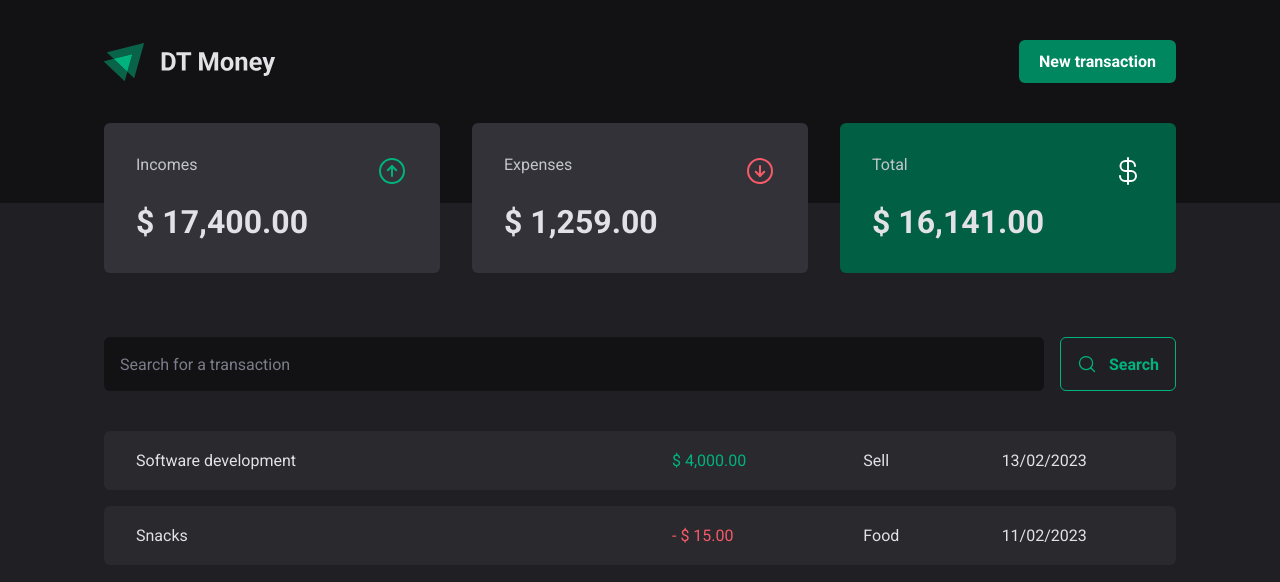
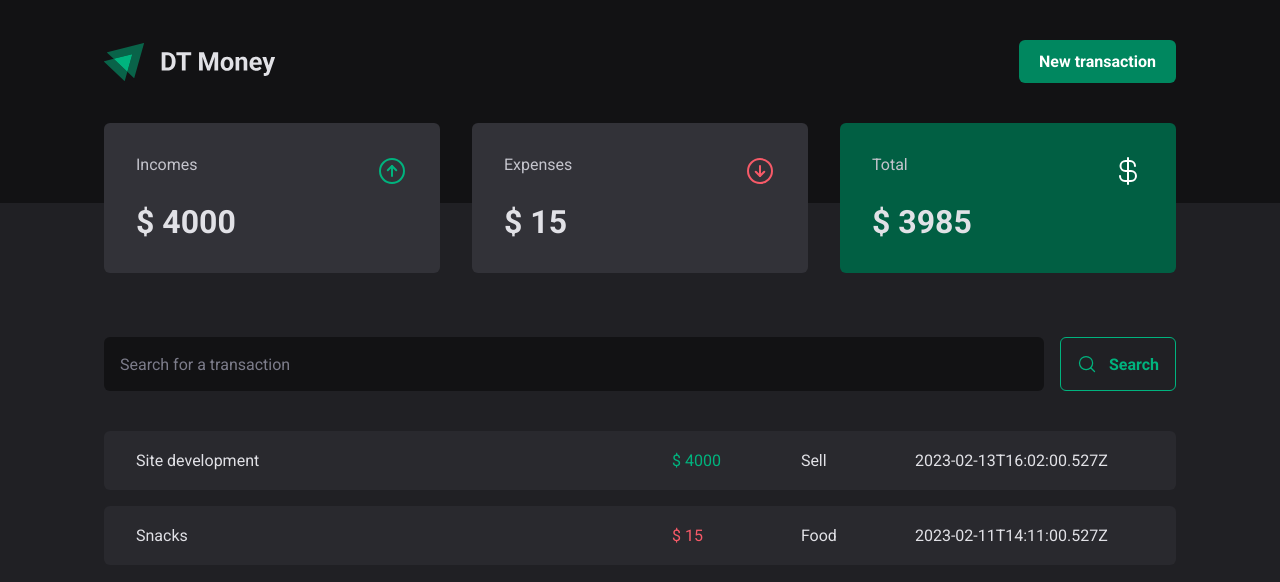
Before and after one commit to guilherme-n/dt-money, a React (Vite) app: page / in a window 1280 px wide. Shown: the top 582 px of the page. Built offline with nearby package versions, Linux system fonts and the light colour scheme; data requests are answered from the project's data file.

Commit message:
create transactions context

```diff
--- a/server.json
+++ b/server.json
@@ -5,7 +5,7 @@
 			"description": "Site development",
 			"type": "income",
 			"category": "Sell",
-			"price": "4000",
+			"price": 4000,
 			"createdAt": "2023-02-13T16:02:00.527Z"
 		},
 		{
@@ -13,7 +13,7 @@
 			"description": "Snacks",
 			"type": "outcome",
 			"category": "Food",
-			"price": "15",
+			"price": 15,
 			"createdAt": "2023-02-11T14:11:00.527Z"
 		}
 	]
--- a/src/App.tsx
+++ b/src/App.tsx
@@ -1,4 +1,5 @@
 import { ThemeProvider } from 'styled-components';
+import { TransactionsProvider } from './components/contexts/TransactionsContext';
 import { Transactions } from './pages/Transactions';
 import { GlobalStyle } from './styles/global';
 import { defaultTheme } from './styles/themes/default';
@@ -7,7 +8,9 @@ export function App() {
 	return (
 		<ThemeProvider theme={defaultTheme}>
 			<GlobalStyle />
-			<Transactions />
+			<TransactionsProvider>
+				<Transactions />
+			</TransactionsProvider>
 		</ThemeProvider>
 	);
 }
--- a/src/components/Summary/index.tsx
+++ b/src/components/Summary/index.tsx
@@ -1,7 +1,28 @@
 import { SummaryCard, SummaryContainer } from './styles';
 import { ArrowCircleDown, ArrowCircleUp, CurrencyDollar } from 'phosphor-react';
+import { useTransactions } from '../contexts/TransactionsContext';
 
 export function Summary() {
+	const { transactions } = useTransactions();
+
+	const summary = transactions.reduce(
+		(acc, transaction) => {
+			if (transaction.type === 'income') {
+				acc.incomes += transaction.price;
+				acc.total += transaction.price;
+			} else {
+				acc.expenses += transaction.price;
+				acc.total -= transaction.price;
+			}
+			return acc;
+		},
+		{
+			incomes: 0,
+			expenses: 0,
+			total: 0,
+		}
+	);
+
 	return (
 		<SummaryContainer>
 			<SummaryCard iconColor='green'>
@@ -9,7 +30,7 @@ export function Summary() {
 					<span>Incomes</span>
 					<ArrowCircleUp size={32} />
 				</header>
-				<strong>$ 17,400.00</strong>
+				<strong>$ {summary.incomes}</strong>
 			</SummaryCard>
 
 			<SummaryCard iconColor='red'>
@@ -17,7 +38,7 @@ export function Summary() {
 					<span>Expenses</span>
 					<ArrowCircleDown size={32} />
 				</header>
-				<strong>$ 1,259.00</strong>
+				<strong>$ {summary.expenses}</strong>
 			</SummaryCard>
 
 			<SummaryCard iconColor='white' bgColor='green'>
@@ -25,7 +46,7 @@ export function Summary() {
 					<span>Total</span>
 					<CurrencyDollar size={32} />
 				</header>
-				<strong>$ 16,141.00</strong>
+				<strong>$ {summary.total}</strong>
 			</SummaryCard>
 		</SummaryContainer>
 	);
--- /dev/null
+++ b/src/components/contexts/TransactionsContext.tsx
@@ -0,0 +1,43 @@
+import {
+	createContext,
+	Dispatch,
+	ReactNode,
+	SetStateAction,
+	useContext,
+	useEffect,
+	useState,
+} from 'react';
+import { Transaction } from '../../types/transaction';
+
+const TransactionsContext = createContext({} as TransactionsContextType);
+
+interface TransactionsContextType {
+	transactions: Transaction[];
+	setTransactions: Dispatch<SetStateAction<Transaction[]>>;
+}
+
+interface TransactionsProviderProps {
+	children: ReactNode;
+}
+
+export function TransactionsProvider({ children }: TransactionsProviderProps) {
+	const [transactions, setTransactions] = useState<Transaction[]>([]);
+
+	useEffect(() => {
+		getTransactions();
+	}, []);
+
+	const getTransactions = async () => {
+		const response = await fetch('http://localhost:3333/transactions');
+		const data = await response.json();
+		setTransactions(data);
+	};
+
+	return (
+		<TransactionsContext.Provider value={{ transactions, setTransactions }}>
+			{children}
+		</TransactionsContext.Provider>
+	);
+}
+
+export const useTransactions = () => useContext(TransactionsContext);
--- a/src/pages/Transactions/index.tsx
+++ b/src/pages/Transactions/index.tsx
@@ -1,3 +1,4 @@
+import { useTransactions } from '../../components/contexts/TransactionsContext';
 import { Header } from '../../components/Header';
 import { SearchForm } from '../../components/SearchForm';
 import { Summary } from '../../components/Summary';
@@ -8,28 +9,29 @@ import {
 } from './styles';
 
 export function Transactions() {
+	const { transactions } = useTransactions();
+
 	return (
 		<div>
 			<Header />
 			<Summary />
-
 			<TransactionsContainer>
 				<SearchForm />
 				<TransactionsTable>
 					<thead></thead>
 					<tbody>
-						<tr>
-							<td>Software development</td>
-							<PriceHighlight variant='income'>$ 4,000.00</PriceHighlight>
-							<td>Sell</td>
-							<td>13/02/2023</td>
-						</tr>
-						<tr>
-							<td>Snacks</td>
-							<PriceHighlight variant='expense'>- $ 15.00</PriceHighlight>
-							<td>Food</td>
-							<td>11/02/2023</td>
-						</tr>
+						{transactions.map((transaction) => {
+							return (
+								<tr key={transaction.id}>
+									<td>{transaction.description}</td>
+									<PriceHighlight variant={transaction.type}>
+										$ {transaction.price}
+									</PriceHighlight>
+									<td>{transaction.category}</td>
+									<td>{transaction.createdAt}</td>
+								</tr>
+							);
+						})}
 					</tbody>
 				</TransactionsTable>
 			</TransactionsContainer>
--- a/src/pages/Transactions/styles.ts
+++ b/src/pages/Transactions/styles.ts
@@ -1,5 +1,5 @@
 import styled from 'styled-components';
-
+import { Transaction } from '../../types/transaction';
 export const TransactionsContainer = styled.div`
 	width: 100%;
 	max-width: 1120px;
@@ -31,7 +31,7 @@ export const TransactionsTable = styled.table`
 `;
 
 interface PriceHighlightProps {
-	variant: 'income' | 'expense';
+	variant: Transaction['type'];
 }
 export const PriceHighlight = styled.td<PriceHighlightProps>`
 	color: ${(props) =>
--- /dev/null
+++ b/src/types/transaction.ts
@@ -0,0 +1,8 @@
+export interface Transaction {
+	id: number;
+	description: string;
+	type: 'income' | 'expense';
+	category: string;
+	price: number;
+	createdAt: string;
+}
```
